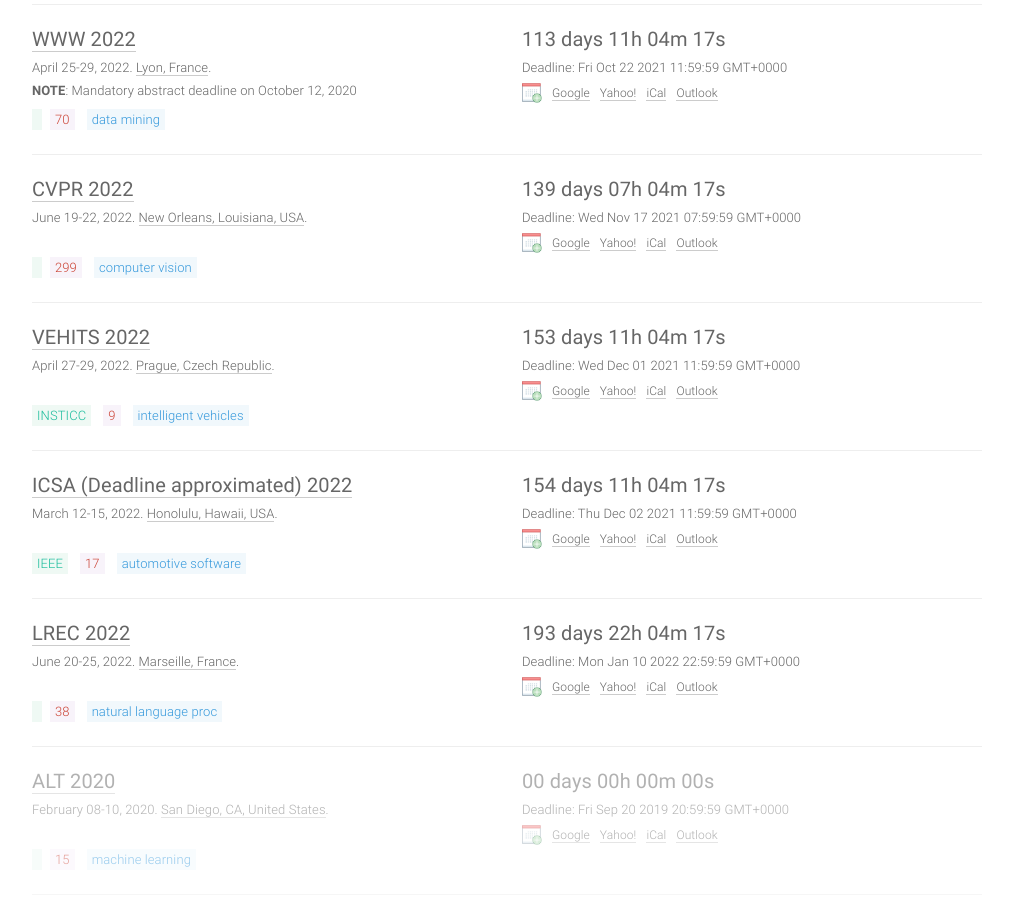
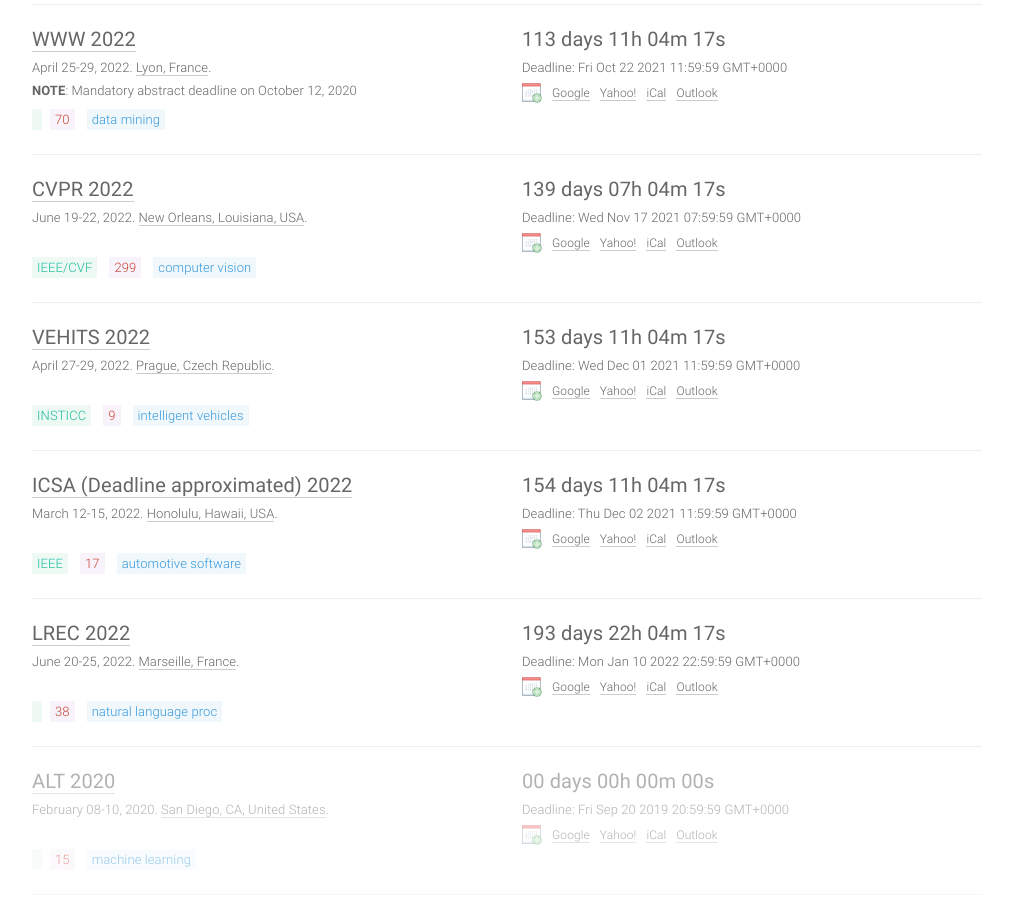
Before and after one commit to paperswithcode/ai-deadlines, a Jekyll site: the page built from index.html, in a window 1280 px wide and 900 px high, scrolled down 1323 px. Shown: the whole window, without its empty margins (133-1146 px from the left). Built offline with Jekyll 4.4.1, drawn with Linux system fonts in a browser that asks for light colours; comment, search, counter and statistics services are not loaded.

Commit message:
Update conferences.yml

```diff
--- a/_data/conferences.yml
+++ b/_data/conferences.yml
@@ -340,6 +340,7 @@
   note: '<b>NOTE</b>: Mandatory abstract deadline on Oct 8, 2020. More info <a href=''http://www.aistats.org/aistats2021/cfp.html''>here</a>.'
 
 - title: CVPR
+  long: Conference on Computer Vision and Pattern Recognition
   hindex: 299
   year: 2022
   id: cvpr22
@@ -349,6 +350,7 @@
   date: June 19-22, 2022
   place: New Orleans, Louisiana, USA
   sub: CV
+  host: IEEE/CVF
 
 - title: NAACL
   hindex: 90
```
